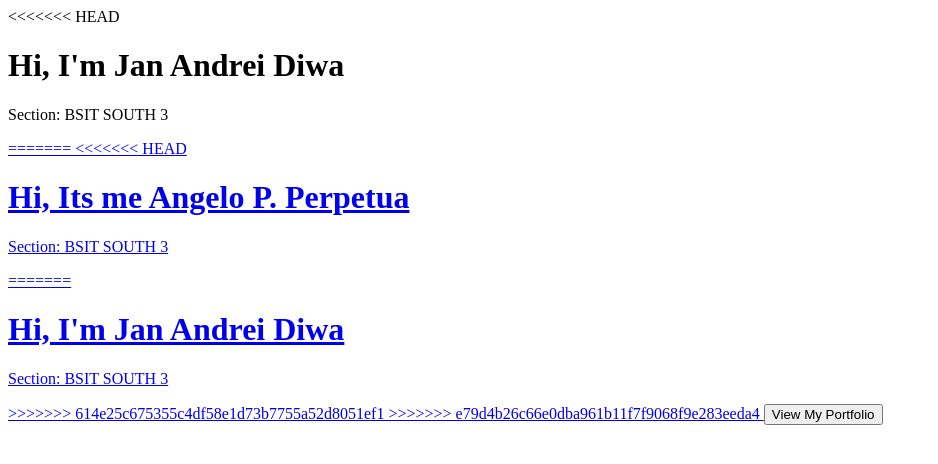
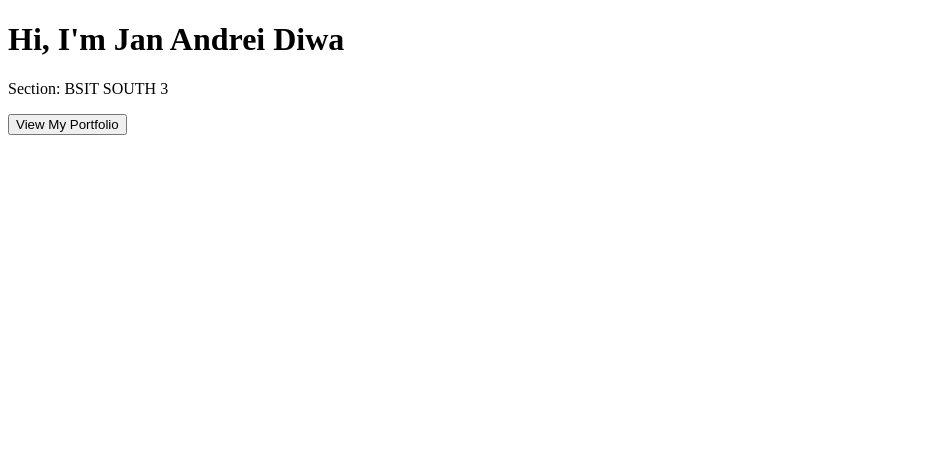
Before and after one commit to Bhougart22/gitsmpl, a plain HTML site: page index.html in a window 1280 px wide. Shown: the whole page, without its empty margins (0-938 px from the left). Drawn offline with Linux system fonts and the light colour scheme.

Commit message:
Update index.html

```diff
--- a/index.html
+++ b/index.html
@@ -4,27 +4,12 @@
     <title>My Portfolio</title>
 </head>
 <body>
-<<<<<<< HEAD
      <h1>Hi, I'm Jan Andrei Diwa</h1>
     <p>Section: BSIT SOUTH 3</p>
 
     <a href="document/Diwa.pdf" target="_blank">
-=======
 
-<<<<<<< HEAD
-    <h1>Hi, Its me Angelo P. Perpetua</h1>
-    <p>Section: BSIT SOUTH 3</p>
-
-  <a href="./document/ANGELO.pdf">
-
-=======
-    <h1>Hi, I'm Jan Andrei Diwa</h1>
-    <p>Section: BSIT SOUTH 3</p>
-
-    <a href="document/Diwa.pdf" target="_blank">
->>>>>>> 614e25c675355c4df58e1d73b7755a52d8051ef1
->>>>>>> e79d4b26c66e0dba961b11f7f9068f9e283eeda4
-        <button>View My Portfolio</button>
+  <button>View My Portfolio</button>
     </a>
 
 </body>
```
